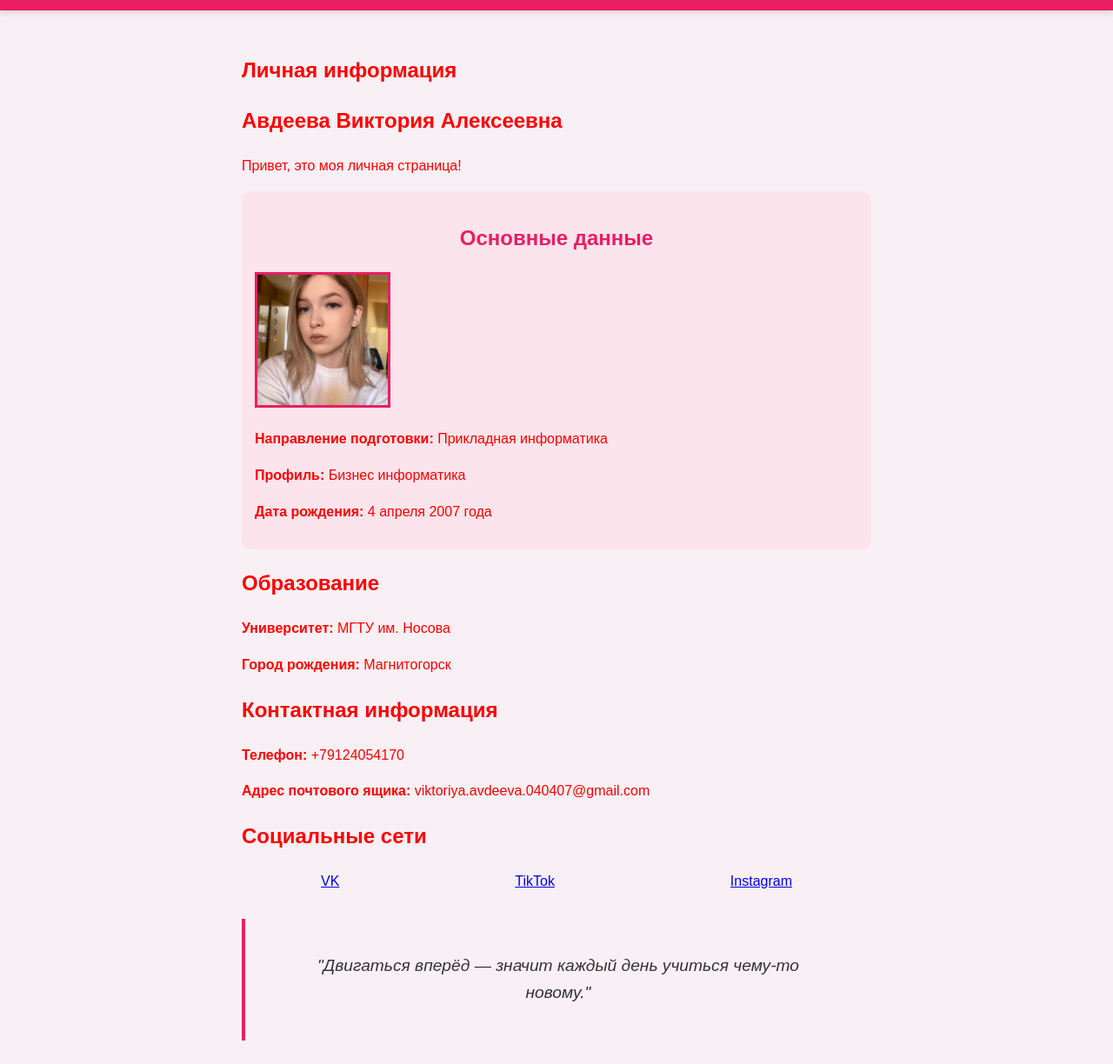
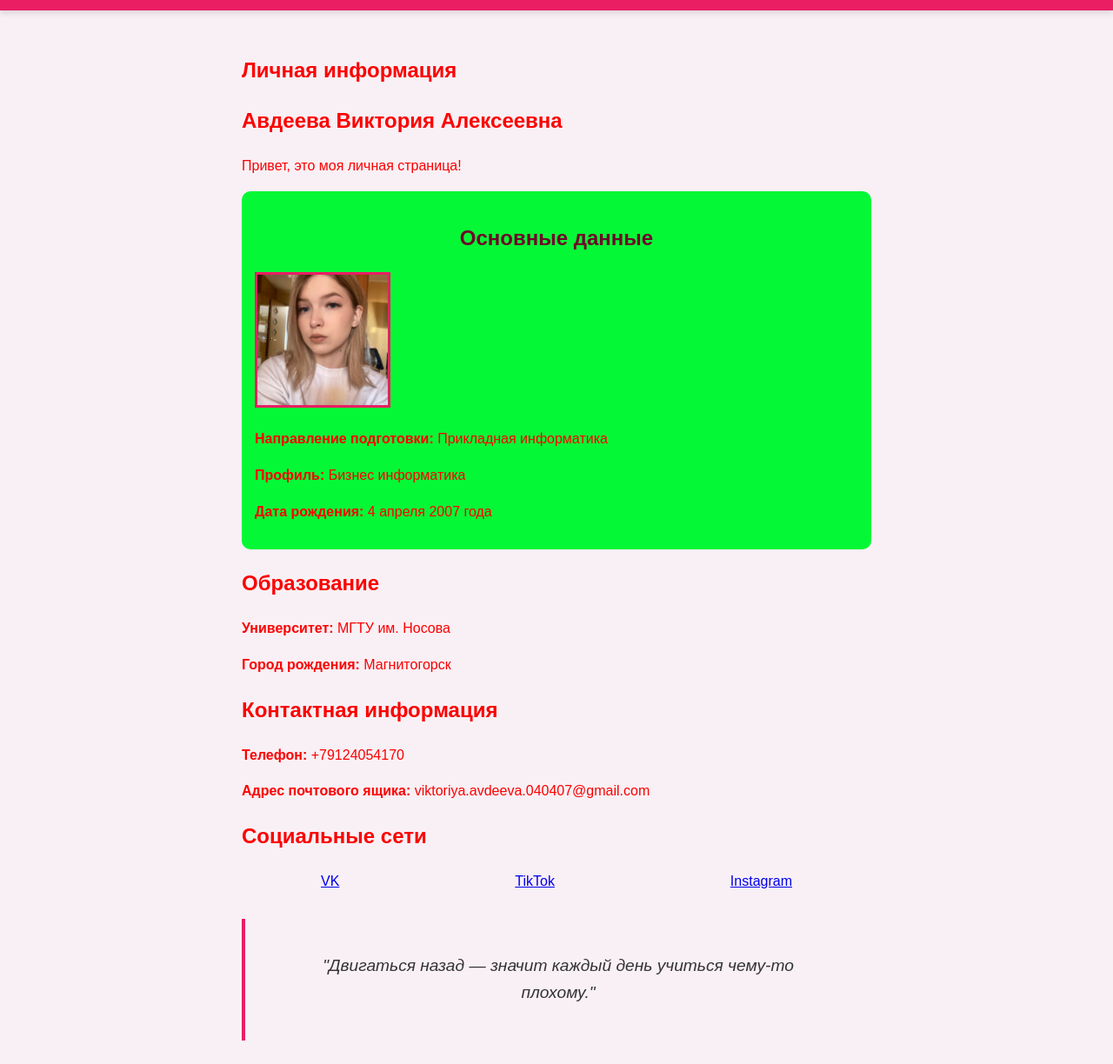
Before and after one commit to wvvish/VisitCard, a plain HTML site: page index.html in a window 1280 px wide. Shown: the part 54-1278 px from the top of the page at 87% size. Drawn offline with Linux system fonts and the light colour scheme.

Commit message:
изменение цвета на зеленый

```diff
--- a/index.html
+++ b/index.html
@@ -50,8 +50,8 @@
             </div>
 
             <!-- Инлайн стили (3 способ объявления CSS - критерий) -->
-            <div class="profile-section" style="background-color: #fce4ec; padding: 15px; border-radius: 10px;">
-                <h2 style="color: #e91e63; text-align: center;">Основные данные</h2>
+            <div class="profile-section" style="background-color: #05f836; padding: 15px; border-radius: 10px;">
+                <h2 style="color: #6f0629; text-align: center;">Основные данные</h2>
                 <img src="images/photo.jpg" alt="Моя фотография" class="profile-photo" style="width: 150px; height: 150px;">
                 <p><strong>Направление подготовки:</strong> Прикладная информатика</p>
                 <p><strong>Профиль:</strong> Бизнес информатика</p>
@@ -83,7 +83,7 @@
             <!-- Второй флекс-контейнер (2 из 2 требуемых - критерий) -->
             <div class="quote-container flex-container">
                 <blockquote class="quote">
-                    "Двигаться вперёд — значит каждый день учиться чему-то новому."
+                    "Двигаться назад — значит каждый день учиться чему-то плохому."
                 </blockquote>
             </div>
         </section>
```
Also changed, not shown: interests.html (+1 -1 lines).
